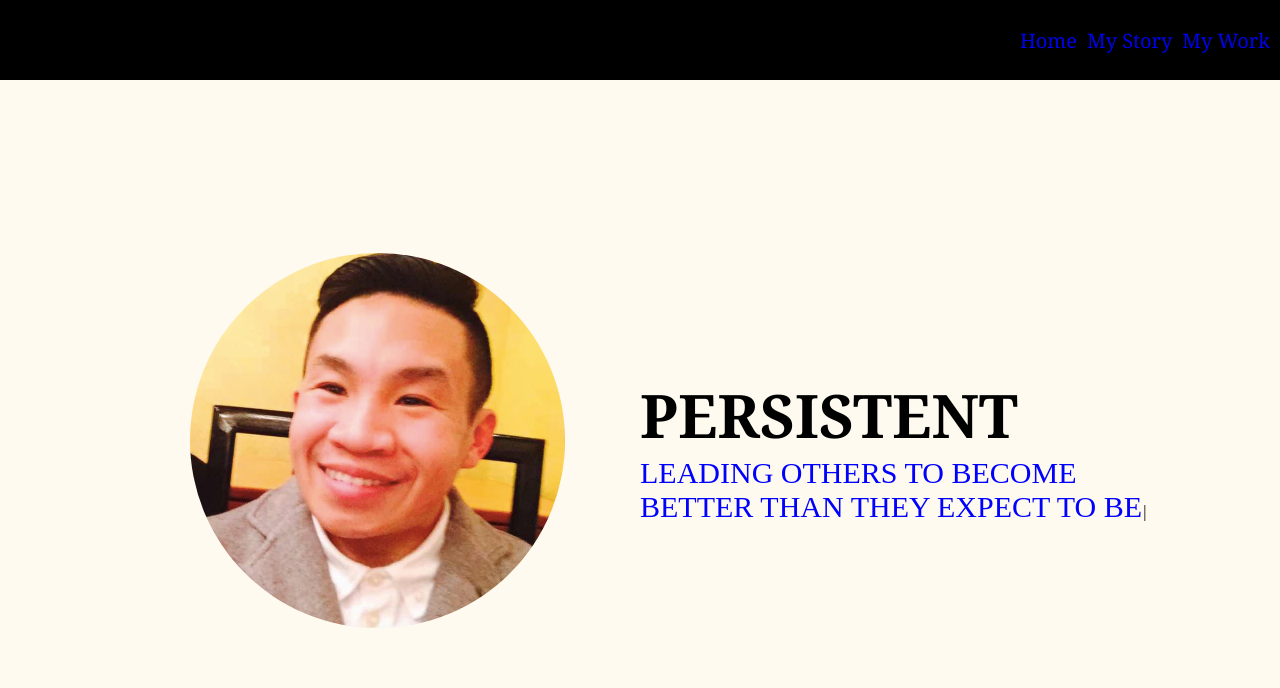
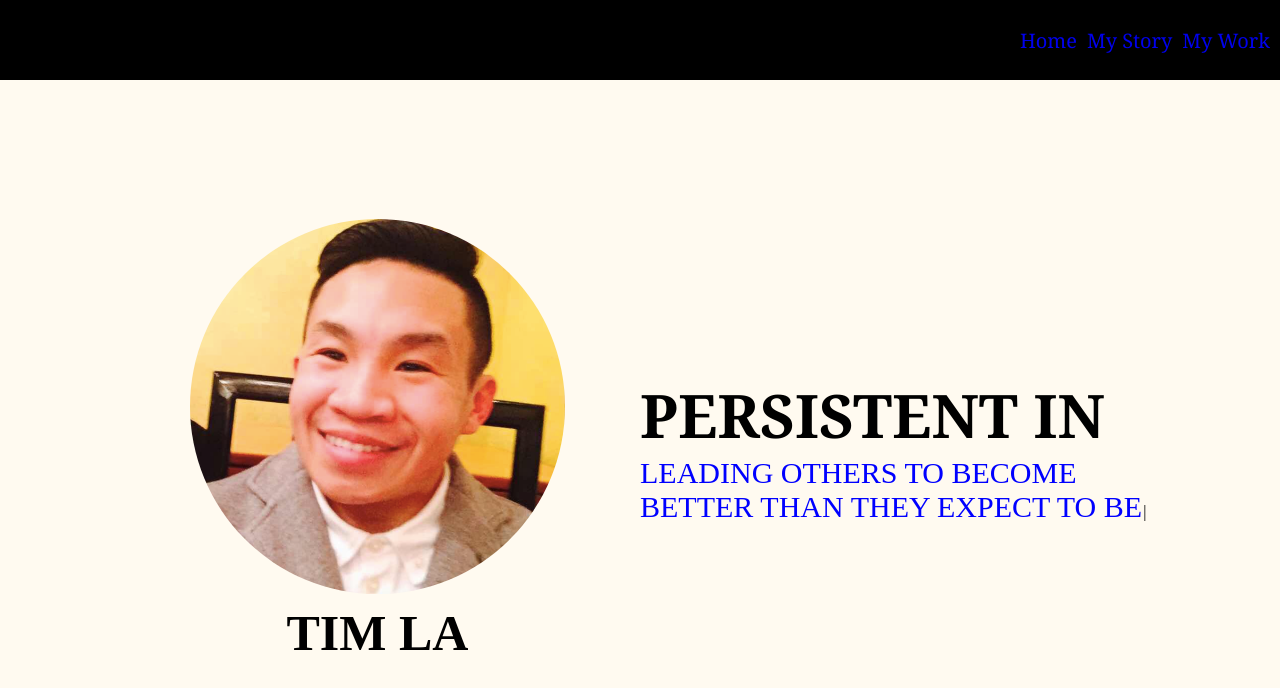
Before and after one commit to tla111/portfolio, a React (Create React App) app: page / in a window 1280 px wide. Shown: the top 688 px of the page. Built offline with nearby package versions, Linux system fonts and the light colour scheme.

Commit message:
added name until profile picture

```diff
--- a/src/screens/home/Home.js
+++ b/src/screens/home/Home.js
@@ -10,14 +10,15 @@ const Home = () => {
       <div className='home_container'>
         <div className='box box_left'>
           <div className='profile_pic'></div>
+          <h1>TIM LA</h1>
         </div>
         <div className='box box_right'>
-          <h1>PERSISTENT</h1>
+          <h1>PERSISTENT IN</h1>
           <div className='typed_text_container'>
             <Typewriter
               options={{
                 strings: [
-                  'IN CONSISTENTLY IMPROVING MYSELF',
+                  'CONSISTENTLY IMPROVING MYSELF',
                   'LEADING OTHERS TO BECOME BETTER THAN THEY EXPECT TO BE',
                   'UPLIFTING & BRINGING JOY TO OTHERS',
                 ],
--- a/src/screens/home/home.css
+++ b/src/screens/home/home.css
@@ -14,8 +14,14 @@
 
 .box_left {
   display: flex;
+  flex-direction: column;
   justify-content: center;
   align-items: center;
+}
+
+.box_left h1 {
+  font-size: 50px;
+  margin-top: 10px;
 }
 
 .profile_pic {
```
